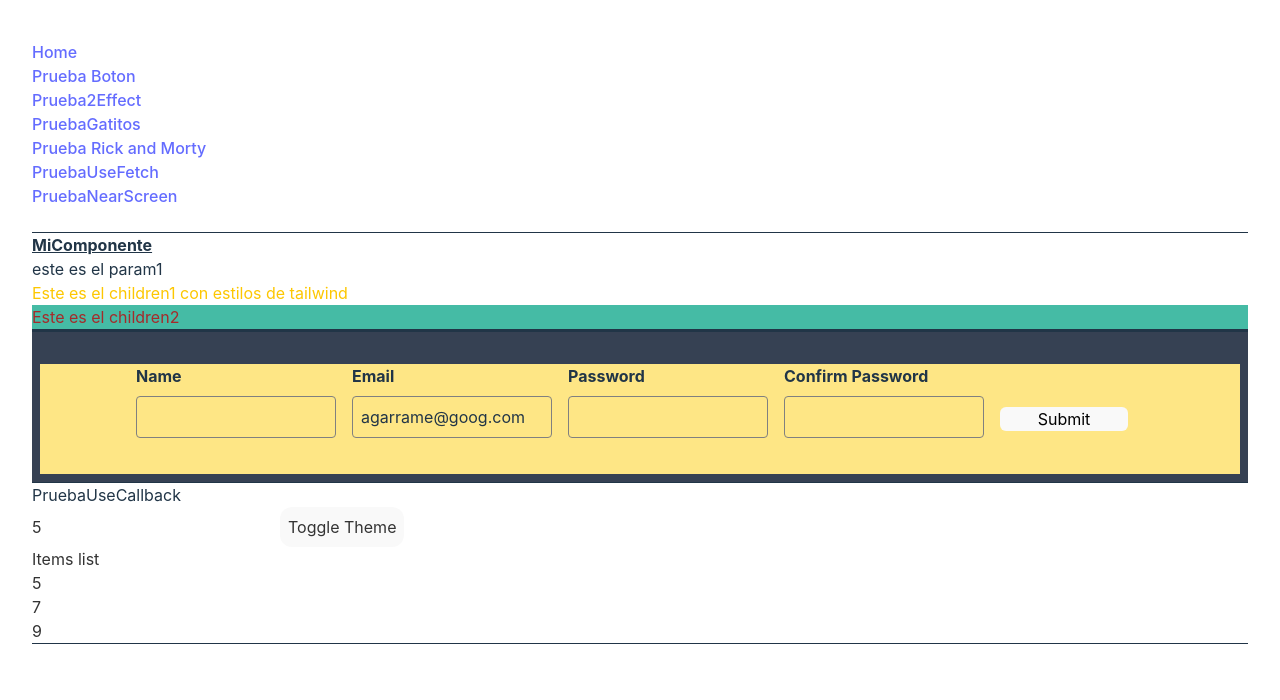
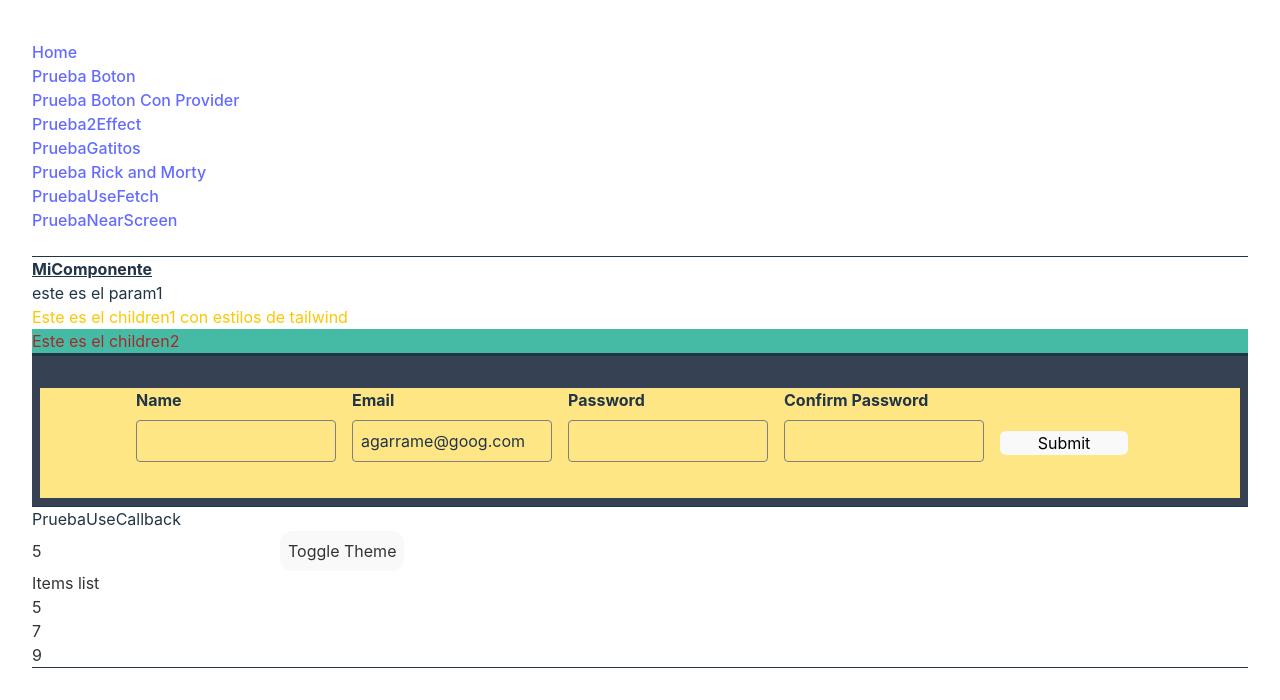
Before and after one commit to fabio-fullin/EstudioReact, a React (Vite) app: page / in a window 1280 px wide. Shown: the top 700 px of the page. Built offline with nearby package versions, Linux system fonts and the light colour scheme.

Commit message:
Fix links

```diff
--- a/src/App.tsx
+++ b/src/App.tsx
@@ -12,7 +12,8 @@ const App = () : ReactElement => {
   return (
     <>
     <a href='/'>Home</a><br />
-      <a href='/boton'>Prueba Boton</a><br />
+      <a href='/pruebaboton'>Prueba Boton</a><br />
+      <a href='/pruebabotonconprovider'>Prueba Boton Con Provider</a><br />
       <a href='/prueba2useeffect'>Prueba2Effect</a><br />
       <a href='/pruebagatitos'>PruebaGatitos</a><br />
       <a href='/pruebarickandmorty'>Prueba Rick and Morty</a><br />
--- a/src/components/PruebaBotonConProvider.tsx
+++ b/src/components/PruebaBotonConProvider.tsx
@@ -5,6 +5,7 @@ import PruebaBoton from './PruebaBoton'
 const PruebaBotonConProvider = () => {
   return (
     <>
+    <h3>PruebaBotonConProvider</h3>
     <GlobalProvider>
         <PruebaBoton />
       </GlobalProvider>
```
Also changed, not shown: src/main.tsx (+6 -1 lines).
